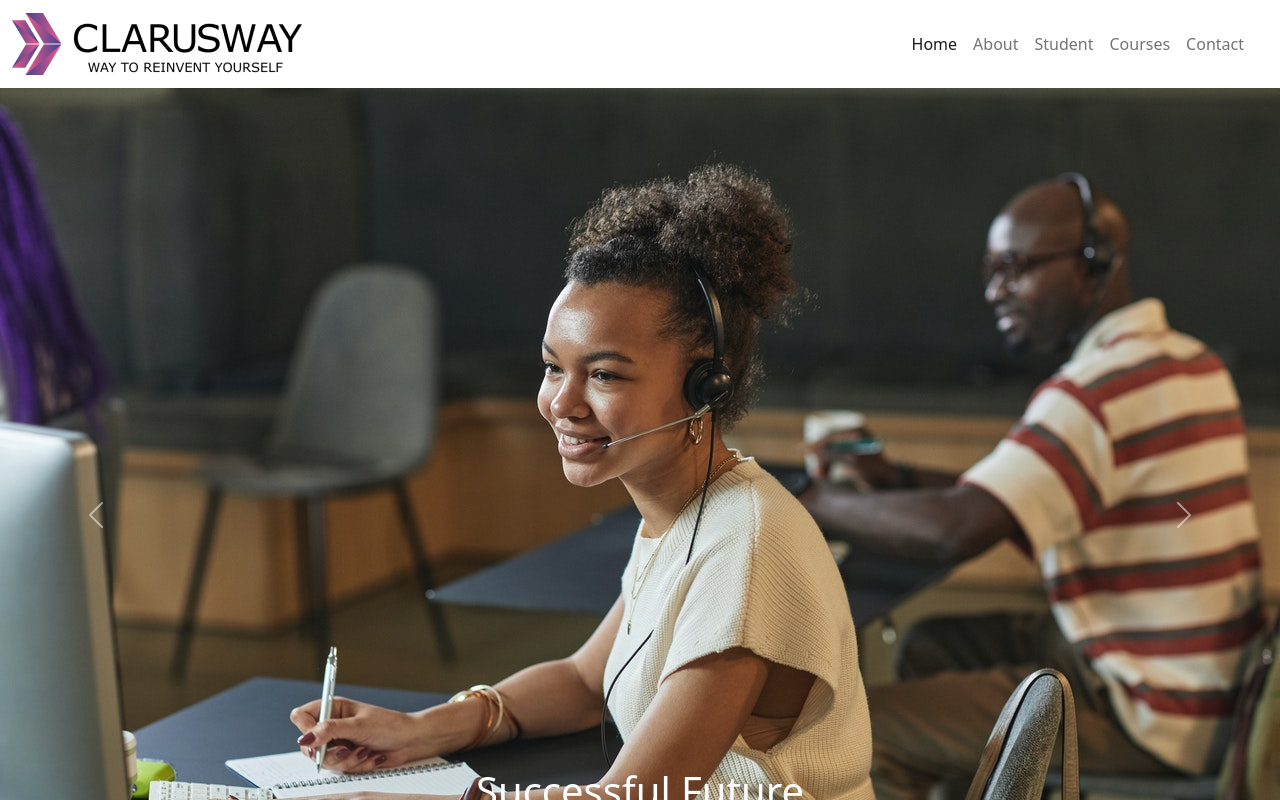
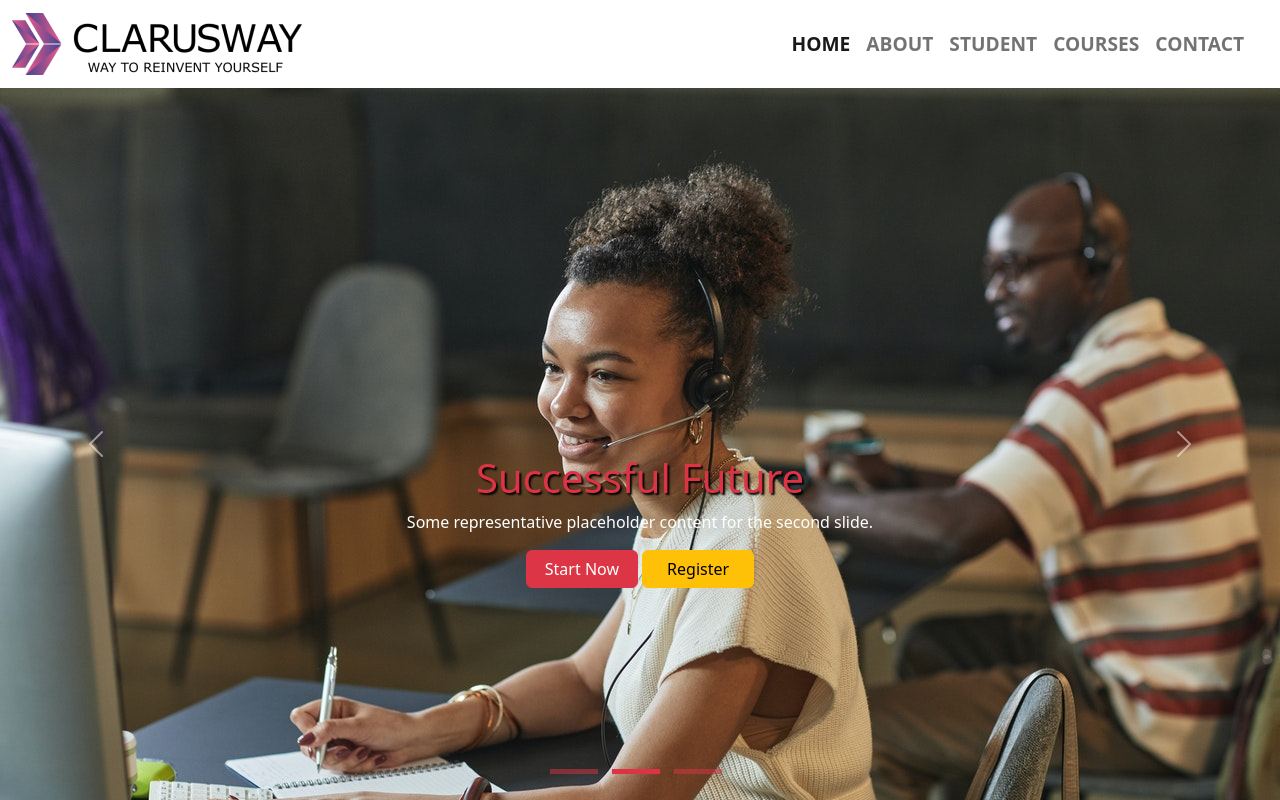
Before and after one commit to miracerdin/Bootstrap-Project-1, a plain HTML site: page index.html in a window 1280 px wide. Shown: the top 800 px of the page. Drawn offline with nearby package versions, Linux system fonts and the light colour scheme; files that its build step writes are made by us from their sources.

Commit message:
css file organized

```diff
--- a/css/app.css
+++ b/css/app.css
@@ -1,26 +1,51 @@
 :root {
   --red: #dc3445;
 }
-/* .nav-link {
+.navbar-ligth {
+  font-size: 1.2rem;
+  font-weight: 600;
   text-transform: uppercase;
-  font-weight: 700;
-  line-height: 28px;
-  font-size: 1.2rem;
-} */
-
-/* .carousel-item {
-  background-size: cover;
-} */
-
-.carousel-inner {
-  height: 100vh;
+  color: rgb(59, 59, 59);
+}
+.navbar-ligth .nav-link:hover {
+  color: var(--red);
+  transition: color 1s;
 }
 .carousel-item {
-  height: 100%;
-  background-size: cover;
-  background-position: center;
+  max-height: calc(100vh - 88px);
+}
+.carousel-item h1 {
+  color: var(--red);
+  text-shadow: 2px 2px 2px black;
+}
+.carousel-item p {
+  color: white;
+  font-weight: 500;
+}
+.carousel-item .buttons .btn {
+  width: 7rem;
+  margin-bottom: 2rem;
+}
+.carousel-indicators button {
+  background-color: var(--red) !important;
+  height: 0.3rem !important;
+  width: 3rem !important;
+  margin-right: 0.7rem !important;
 }
 .carousel-caption {
   position: absolute;
-  transform: translate(0, -250px);
+  bottom: 20vh;
 }
+/*! ------------------- 3- ABOUT SECTION ------------------------ */
+
+/*! ------------------- 4- INSTRUCTORS ------------------------ */
+
+/*! ------------------- 4- STUDENTS SECTION ------------------------ */
+
+/*! ------------------- 5- COURSES SECTION ------------------------ */
+
+/*! ------------------- 6- CONTACT SECTION ------------------------ */
+
+/** ------------------- UP-BUTTON --------------------- */
+
+/*! -------------------- 7- FOOTER ------------------------ */
--- a/index.html
+++ b/index.html
@@ -18,7 +18,7 @@
       crossorigin="anonymous"
       referrerpolicy="no-referrer"
     />
-    <link rel="stylesheet" href="style.css" />
+    <link rel="stylesheet" href="app.css" />
   </head>
 
   <body>
```
